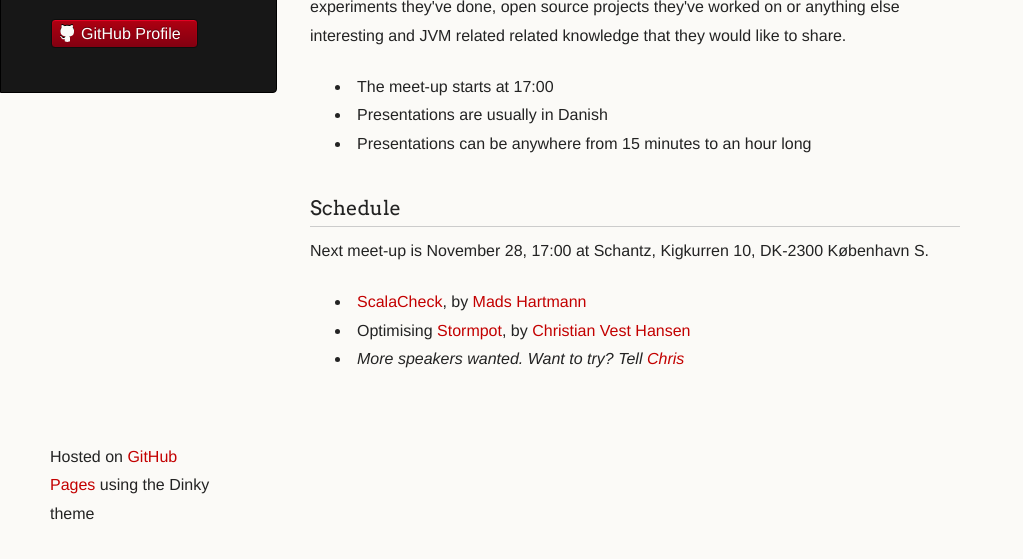
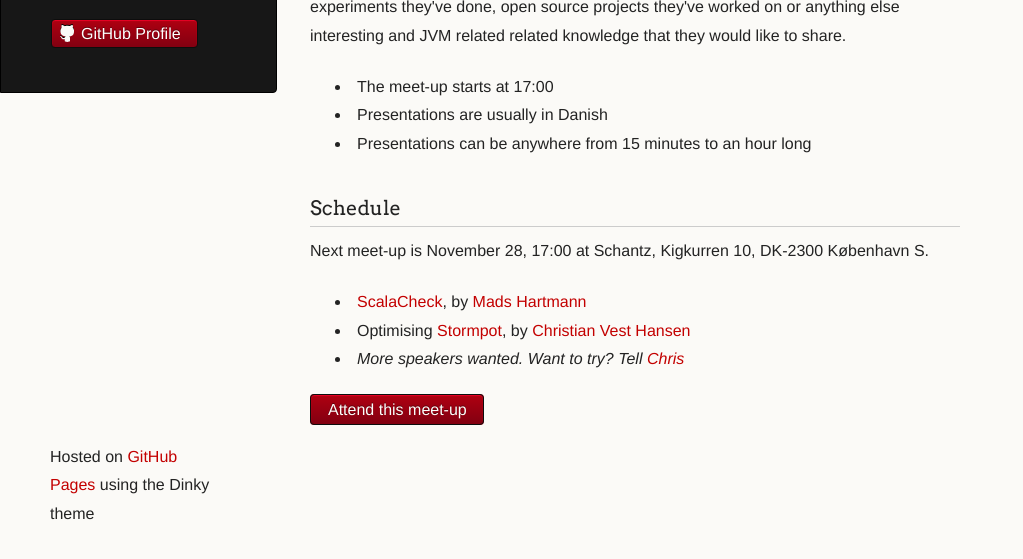
Before and after one commit to cphjig/cphjig.github.com, a plain HTML site: page index.html in a window 1280 px wide. Shown: the part 239-798 px from the top of the page, without its empty margins (0-1023 px from the left). Drawn offline with Linux system fonts and the light colour scheme.

Commit message:
link til November meet-up.

```diff
--- a/index.html
+++ b/index.html
@@ -56,6 +56,9 @@
 </li>
 <li><em>More speakers wanted. Want to try? Tell <a href="mailto://mr.chrisvest@gmail.com">Chris</a></em></li>
 </ul>
+
+<p><a class="signup buttons" href="http://lanyrd.com/2012/cphjig-november/">Attend this meet-up</a></p>
+
       </section>
       <footer>
         <p><small>Hosted on <a href="https://pages.github.com">GitHub Pages</a> using the Dinky theme</small></p>
--- a/stylesheets/styles.css
+++ b/stylesheets/styles.css
@@ -305,6 +305,40 @@ a.buttons:hover {
 	text-decoration: none;
 }
 
+a.signup {
+	color: #FDFDFB;
+	list-style-type: none;
+  width:132px;
+  height:15px;
+	margin-bottom: 12px;
+	line-height: 1em;
+	padding: 6px 16px 6px 17px;
+
+	background: #AF0011;
+	background: -moz-linear-gradient(top, #AF0011 0%, #820011 100%);
+  background: -webkit-gradient(linear, left top, left bottom, color-stop(0%,#f8f8f8), color-stop(100%,#dddddd));
+  background: -webkit-linear-gradient(top, #AF0011 0%,#820011 100%);
+  background: -o-linear-gradient(top, #AF0011 0%,#820011 100%);
+  background: -ms-linear-gradient(top, #AF0011 0%,#820011 100%);
+  background: linear-gradient(top, #AF0011 0%,#820011 100%);
+
+	border-radius:4px;
+  border:1px solid #0D0D0D;
+
+	-webkit-box-shadow: inset 0px 1px 1px 0 rgba(233,2,38, 1);
+	box-shadow: inset 0px 1px 1px 0 rgba(233,2,38, 1);
+}
+
+a.signup:hover {
+	background: #C3001D;
+	background: -moz-linear-gradient(top, #C3001D 0%, #950119 100%);
+  background: -webkit-gradient(linear, left top, left bottom, color-stop(0%,#f8f8f8), color-stop(100%,#dddddd));
+  background: -webkit-linear-gradient(top, #C3001D 0%,#950119 100%);
+  background: -o-linear-gradient(top, #C3001D 0%,#950119 100%);
+  background: -ms-linear-gradient(top, #C3001D 0%,#950119 100%);
+  background: linear-gradient(top, #C3001D 0%,#950119 100%);
+}
+
 
 /* Section - for main page content */
 
```
